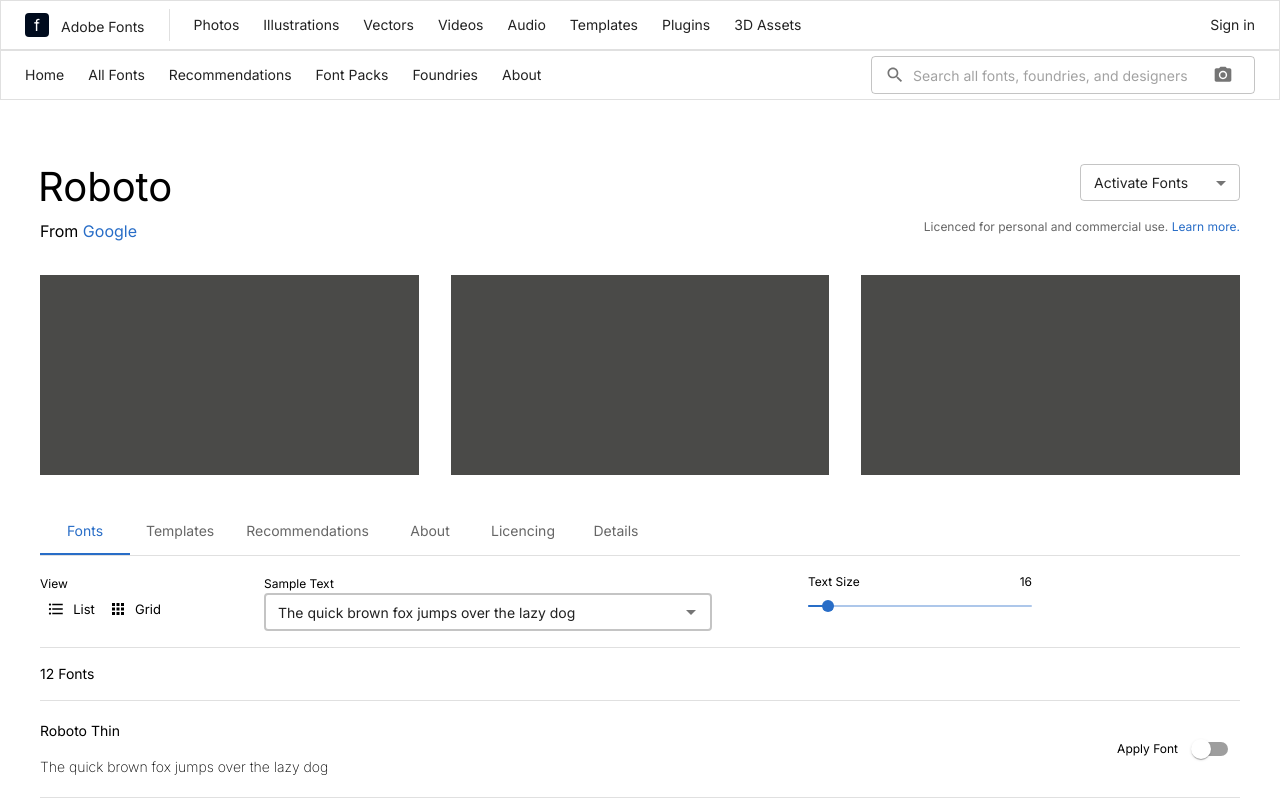
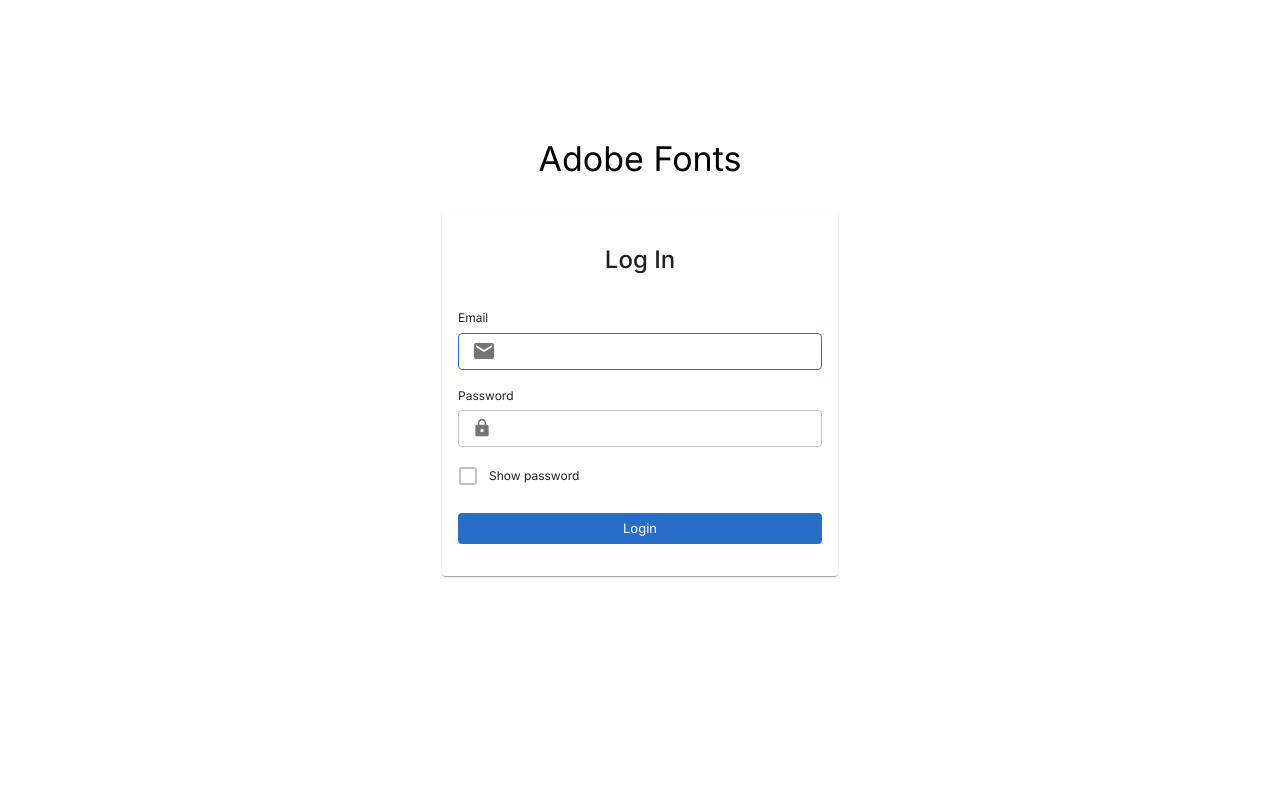
Before and after one commit to LeroyChristopherDunn/adobe-fonts-react, a React (Create React App) app: page /log-in in a window 1280 px wide. Built offline with nearby package versions, Linux system fonts and the light colour scheme.

Commit message:
feat: login screen

```diff
--- a/package.json
+++ b/package.json
@@ -16,6 +16,8 @@
     "@types/react-dom": "^18.0.0",
     "react": "^18.2.0",
     "react-dom": "^18.2.0",
+    "react-hook-form": "^7.44.1",
+    "react-router-dom": "^6.11.2",
     "react-scripts": "5.0.1",
     "sass": "^1.60.0",
     "typescript": "^4.4.2",
--- a/src/App.scss
+++ b/src/App.scss
@@ -1,3 +1,4 @@
+@import "modules/auth/LoginScreen";
 @import "modules/font/FontScreen";
 @import "modules/navigation/AppAppBar";
 
@@ -12,3 +13,26 @@
     overflow-y: scroll;
   }
 }
+
+.link-unstyled{
+  color: inherit;
+  text-decoration: none;
+}
+
+form{
+  display: flex;
+  flex-direction: column;
+
+  .input{
+    margin-bottom: 1rem;
+  }
+
+  .checkbox{
+    margin-top: -0.5rem;
+    margin-bottom: 1rem;
+  }
+
+  .action-button{
+
+  }
+}
--- a/src/App.tsx
+++ b/src/App.tsx
@@ -3,17 +3,32 @@
 import AppAppBar from "./modules/navigation/AppAppBar";
 import {FontScreen} from "./modules/font/FontScreen";
 import {Footer} from "./modules/navigation/Footer";
+import {Outlet, Route, Routes} from "react-router-dom";
+import LoginScreen from "./modules/auth/LoginScreen";
 
 function App() {
     return (
         <div className="app-container">
-            <AppAppBar/>
-            <div className="content-container">
-                <FontScreen/>
-                <Footer/>
-            </div>
+            <Routes>
+                <Route path="/log-in" element={<LoginScreen/>}/>
+                <Route path="/" element={<MainLayout/>}>
+                    <Route path="/" element={<FontScreen />} />
+                </Route>
+            </Routes>
         </div>
     );
 }
 
+function MainLayout() {
+    return (
+        <>
+            <AppAppBar/>
+            <div className="content-container">
+                <Outlet/>
+                <Footer/>
+            </div>
+        </>
+    )
+}
+
 export default App;
--- a/src/Theme.tsx
+++ b/src/Theme.tsx
@@ -2,7 +2,7 @@
 import { createTheme } from '@mui/material/styles';
 
 export const inputBorderColor = '#c4c4c4';
-export const inputBorderWidth = '2px';
+export const inputBorderWidth = '1px';
 
 const theme = createTheme({
   palette: {
--- a/src/index.tsx
+++ b/src/index.tsx
@@ -5,16 +5,19 @@
 import reportWebVitals from './reportWebVitals';
 import theme from "./Theme";
 import {ThemeProvider} from "@mui/material";
+import {BrowserRouter} from "react-router-dom";
 
 const root = ReactDOM.createRoot(
-  document.getElementById('root') as HTMLElement
+    document.getElementById('root') as HTMLElement
 );
 root.render(
-  <React.StrictMode>
-      <ThemeProvider theme={theme}>
-          <App />
-      </ThemeProvider>
-  </React.StrictMode>
+    <React.StrictMode>
+        <BrowserRouter>
+            <ThemeProvider theme={theme}>
+                <App/>
+            </ThemeProvider>
+        </BrowserRouter>
+    </React.StrictMode>
 );
 
 // If you want to start measuring performance in your app, pass a function
--- /dev/null
+++ b/src/modules/auth/LoginForm.tsx
@@ -0,0 +1,130 @@
+import * as React from 'react';
+import {useState} from 'react';
+import TextField from '@mui/material/TextField';
+import Button from '@mui/material/Button';
+import {Controller, useForm} from 'react-hook-form';
+import {
+    Box,
+    Checkbox, CircularProgress, FormControlLabel, InputAdornment,
+} from '@mui/material';
+import EmailIcon from '@mui/icons-material/Email';
+import LockIcon from '@mui/icons-material/Lock';
+import Typography from '@mui/material/Typography';
+import {inputBorderColor} from '../../Theme';
+
+const emailRegex = /^[a-zA-Z0-9.!#$%&'*+/=?^_`{|}~-]+@[a-zA-Z0-9-]+(?:\.[a-zA-Z0-9-]+)*$/;
+
+export type LoginFormSubmission = {
+    email: string,
+    password: string;
+};
+
+export function LoginForm(props: {
+    defaultValues?: LoginFormSubmission,
+    isLoading?: boolean,
+    onSubmit: (submission: LoginFormSubmission) => any,
+}) {
+    const {defaultValues, isLoading, onSubmit} = props;
+
+    const {handleSubmit, control} = useForm<LoginFormSubmission>({
+        defaultValues,
+    });
+
+    const [showPassword, setShowPassword] = useState(false);
+
+    return (
+        <form className="login-form" onSubmit={handleSubmit(onSubmit)}>
+            <Controller
+                name="email"
+                control={control}
+                render={({field: {onChange, value}, fieldState: {error}}) => (
+                    <>
+                        <Typography variant={"caption"} gutterBottom>Email</Typography>
+                        <TextField
+                            autoFocus
+                            autoComplete="email"
+                            className="input"
+                            variant="outlined"
+                            value={value}
+                            onChange={onChange}
+                            error={!!error}
+                            helperText={error ? error.message : null}
+                            disabled={isLoading}
+                            fullWidth
+                            type="email"
+                            InputProps={{
+                                startAdornment: (
+                                    <InputAdornment position="start">
+                                        <EmailIcon/>
+                                    </InputAdornment>
+                                ),
+                            }}
+                        />
+                    </>
+
+                )}
+                rules={{
+                    required: 'Email required',
+                    pattern: {
+                        value: emailRegex,
+                        message: 'Email invalid',
+                    },
+                }}
+            />
+            <Controller
+                name="password"
+                control={control}
+                render={({field: {onChange, value}, fieldState: {error}}) => (
+                    <>
+                        <Typography variant={"caption"} gutterBottom>Password</Typography>
+                        <TextField
+                            autoComplete="current-password"
+                            className="input"
+                            variant="outlined"
+                            value={value}
+                            onChange={onChange}
+                            error={!!error}
+                            helperText={error ? error.message : null}
+                            disabled={isLoading}
+                            fullWidth
+                            type={showPassword ? 'text' : 'password'}
+                            InputProps={{
+                                startAdornment: (
+                                    <InputAdornment position="start">
+                                        <LockIcon fontSize="small"/>
+                                    </InputAdornment>
+                                ),
+                            }}
+                        />
+                    </>
+                )}
+                rules={{
+                    required: 'Password required',
+                }}
+            />
+            <FormControlLabel
+                className="checkbox"
+                control={(
+                    <Checkbox
+                        value={showPassword}
+                        color="primary"
+                        sx={(theme) => ({
+                            color: showPassword ? theme.palette.primary.main : inputBorderColor,
+                        })}
+                    />
+                )}
+                label={<Typography variant="caption">Show password</Typography>}
+                onChange={(event, checked) => setShowPassword(checked)}
+            />
+            <Button
+                className="action-button"
+                type="submit"
+                variant="contained"
+                disabled={isLoading}
+            >
+                {isLoading && <><CircularProgress/><Box marginRight={1}/></>}
+                Login
+            </Button>
+        </form>
+    );
+}
--- /dev/null
+++ b/src/modules/auth/LoginScreen.scss
@@ -0,0 +1,43 @@
+.login-screen{
+  flex: 1;
+  display: flex;
+  justify-content: center;
+
+  .inner-container {
+    margin-top: auto;
+    margin-bottom: auto;
+
+    .logo {
+      margin-bottom: 2rem;
+      text-align: center;
+    }
+
+    .form-container {
+      display: flex;
+      flex-direction: column;
+      padding: 1rem;
+      padding-top: 2rem;
+      padding-bottom: 2rem;
+      text-align: center;
+
+      .title {
+        margin-bottom: 2rem;
+      }
+
+      .alert {
+        margin-bottom: 1rem;
+        text-align: left;
+      }
+
+      .login-form{
+        text-align: left;
+      }
+
+    }
+
+    .copyright-container{
+      padding: 2rem;
+      text-align: center;
+    }
+  }
+}
--- /dev/null
+++ b/src/modules/auth/LoginScreen.tsx
@@ -0,0 +1,63 @@
+import * as React from 'react';
+import { useState } from 'react';
+import Link from '@mui/material/Link';
+import Typography from '@mui/material/Typography';
+import Container from '@mui/material/Container';
+import { Alert, Box, Paper } from '@mui/material';
+import { useLocation, useNavigate } from 'react-router-dom';
+import { LoginForm, LoginFormSubmission } from './LoginForm';
+
+export default function LoginScreen() {
+  const navigate = useNavigate();
+  const location = useLocation();
+
+  const from = location.state?.from?.pathname || '/';
+
+  const [isLoading, setIsLoading] = useState(false);
+  const [errorMessage, setErrorMessage] = useState<string>();
+
+  const handleLogin = (submission: LoginFormSubmission) => {
+    setIsLoading(true);
+    new Promise(resolve => setTimeout(resolve, 2000))
+      .then(() => setErrorMessage(undefined))
+      .then(() => navigate(from, { replace: true }))
+      .catch((err) => setErrorMessage(err.message))
+      .finally(() => setIsLoading(false));
+  };
+  return (
+    <Box className="login-screen" sx={(theme) => ({ backgroundColor: theme.palette.background.default })}>
+      <Container className="inner-container" maxWidth="xs">
+        <Typography className="logo" component="h1" variant="h4">
+          Adobe Fonts
+        </Typography>
+        <Paper className="form-container">
+          <Typography className="title" component="h1" variant="h5">
+            Log In
+          </Typography>
+          {!isLoading && !!errorMessage && (
+            <Alert severity="error" className="alert">
+              {errorMessage}
+            </Alert>
+          )}
+          <LoginForm onSubmit={handleLogin} isLoading={isLoading} />
+        </Paper>
+        <Box className="copyright-container"><Copyright /></Box>
+      </Container>
+    </Box>
+  );
+}
+
+function Copyright() {
+  return (
+    <Typography variant="caption" color="white">
+      <Link color="inherit" href="#">
+        © No Copyright
+        {' '}
+        Adobe Mock
+        {' '}
+        {new Date().getFullYear()}
+        .
+      </Link>
+    </Typography>
+  );
+}
--- a/src/modules/font/FontScreen.tsx
+++ b/src/modules/font/FontScreen.tsx
@@ -152,7 +152,7 @@
     return (
         <Stack className="filter-container" direction="row" spacing={12} marginBottom={2}>
             <Box>
-                <Typography variant={"caption"}>View</Typography>
+                <Typography variant={"caption"} gutterBottom>View</Typography>
                 <Stack direction="row">
                     <Button startIcon={<FormatListBulletedIcon/>} color={"inherit"}>
                         List
@@ -163,7 +163,7 @@
                 </Stack>
             </Box>
             <Box>
-                <Typography variant={"caption"}>Sample Text</Typography>
+                <Typography variant={"caption"} gutterBottom>Sample Text</Typography>
                 <Autocomplete
                     disablePortal
                     options={sampleTextOptions}
@@ -181,8 +181,8 @@
             </Box>
             <Box display="flex" flexDirection="column">
                 <Stack direction={"row"}>
-                    <Typography variant={"caption"} flexGrow={1}>Text Size</Typography>
-                    <Typography variant={"caption"}>{props.textSize}</Typography>
+                    <Typography variant={"caption"} flexGrow={1} gutterBottom>Text Size</Typography>
+                    <Typography variant={"caption"} gutterBottom>{props.textSize}</Typography>
                 </Stack>
                 <Slider
                     min={4}
--- a/src/modules/navigation/AppAppBar.tsx
+++ b/src/modules/navigation/AppAppBar.tsx
@@ -1,7 +1,19 @@
-import {AppBar, Box, Divider, IconButton, InputAdornment, Link, Paper, Stack, TextField, Toolbar} from '@mui/material';
+import {
+    AppBar,
+    Box,
+    Divider,
+    IconButton,
+    InputAdornment,
+    Link as MUILink,
+    Paper,
+    Stack,
+    TextField,
+    Toolbar
+} from '@mui/material';
 import Typography from '@mui/material/Typography';
 import React from 'react';
 import {CameraAlt, Search} from "@mui/icons-material";
+import {Link} from "react-router-dom";
 
 export default function AppAppBar() {
     return (
@@ -33,7 +45,9 @@
                             <AppBarNavLink title={"Plugins"}/>
                             <AppBarNavLink title={"3D Assets"}/>
                         </Stack>
-                        <AppBarNavLink title={"Sign in"}/>
+                        <Link className="link-unstyled" to={"log-in"} >
+                            <Typography variant={"body2"}>Sign In</Typography>
+                        </Link>
                     </Toolbar>
                 </Paper>
             </AppBar>
@@ -92,12 +106,12 @@
 
 function AppBarNavLink(props: { title: string }) {
     return (
-        <Link
+        <MUILink
             color={"inherit"}
             underline={"none"}
             href={'#'}
         >
             <Typography variant={"body2"}>{props.title}</Typography>
-        </Link>
+        </MUILink>
     )
 }
```
Also changed, not shown: 1 other file (tests, documents, lock files or other folders).
